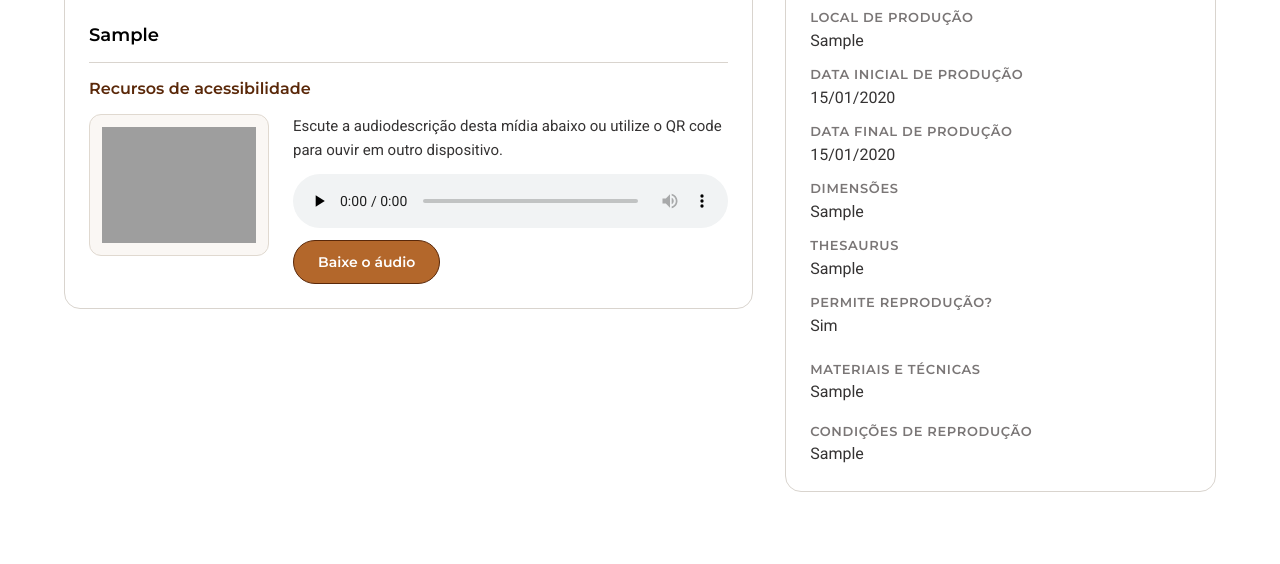
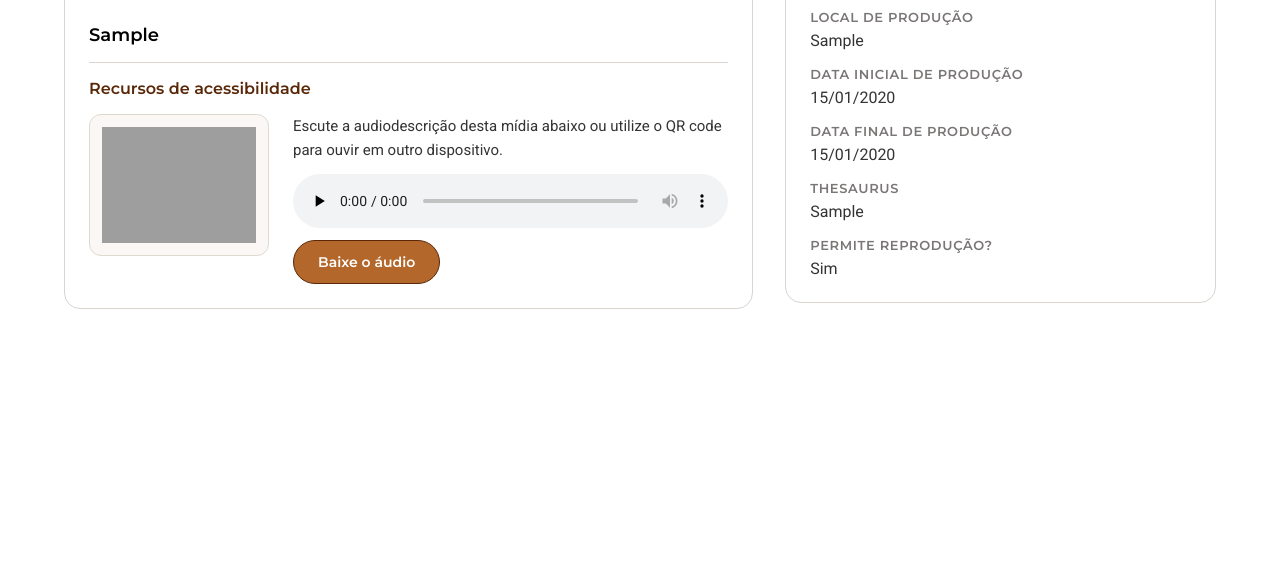
Before and after one commit to OCarcara/acorde, a Django app: page /memorial/peca/1/ in a window 1280 px wide. Shown: the part 747-1311 px from the top of the page. After the commit the page ends 1056 px from the top, so only its background shows below. Run offline with Django 5.2, Linux system fonts and the light colour scheme; tables that the repository leaves empty hold one stand-in row (values such as "Sample post"); grey boxes are pictures that could not be loaded.

Commit message:
Estável

```diff
--- a/templates/acervo_publico/peca_detalhe.html
+++ b/templates/acervo_publico/peca_detalhe.html
@@ -487,12 +487,6 @@
                                 <span class="valor">{{ peca.data_final_producao|date:"d/m/Y" }}</span>
                             </div>
                         {% endif %}
-                        {% if peca.dimensoes %}
-                            <div class="item-dado">
-                                <span class="rotulo">Dimensões</span>
-                                <span class="valor">{{ peca.dimensoes }}</span>
-                            </div>
-                        {% endif %}
                         {% if peca.thesaurus %}
                             <div class="item-dado">
                                 <span class="rotulo">Thesaurus</span>
@@ -504,22 +498,6 @@
                             <span class="valor">{{ peca.pode_reproduzir|yesno:"Sim,Não" }}</span>
                         </div>
                     </div>
-                    {% if peca.material_tecnica or peca.condicoes_reproducao %}
-                        <div class="texto-longos">
-                            {% if peca.material_tecnica %}
-                                <div>
-                                    <span class="rotulo">Materiais e técnicas</span>
-                                    <p class="resumo">{{ peca.material_tecnica }}</p>
-                                </div>
-                            {% endif %}
-                            {% if peca.condicoes_reproducao %}
-                                <div>
-                                    <span class="rotulo">Condições de reprodução</span>
-                                    <p class="resumo">{{ peca.condicoes_reproducao }}</p>
-                                </div>
-                            {% endif %}
-                        </div>
-                    {% endif %}
                 </div>
             </section>
         </div>
```
